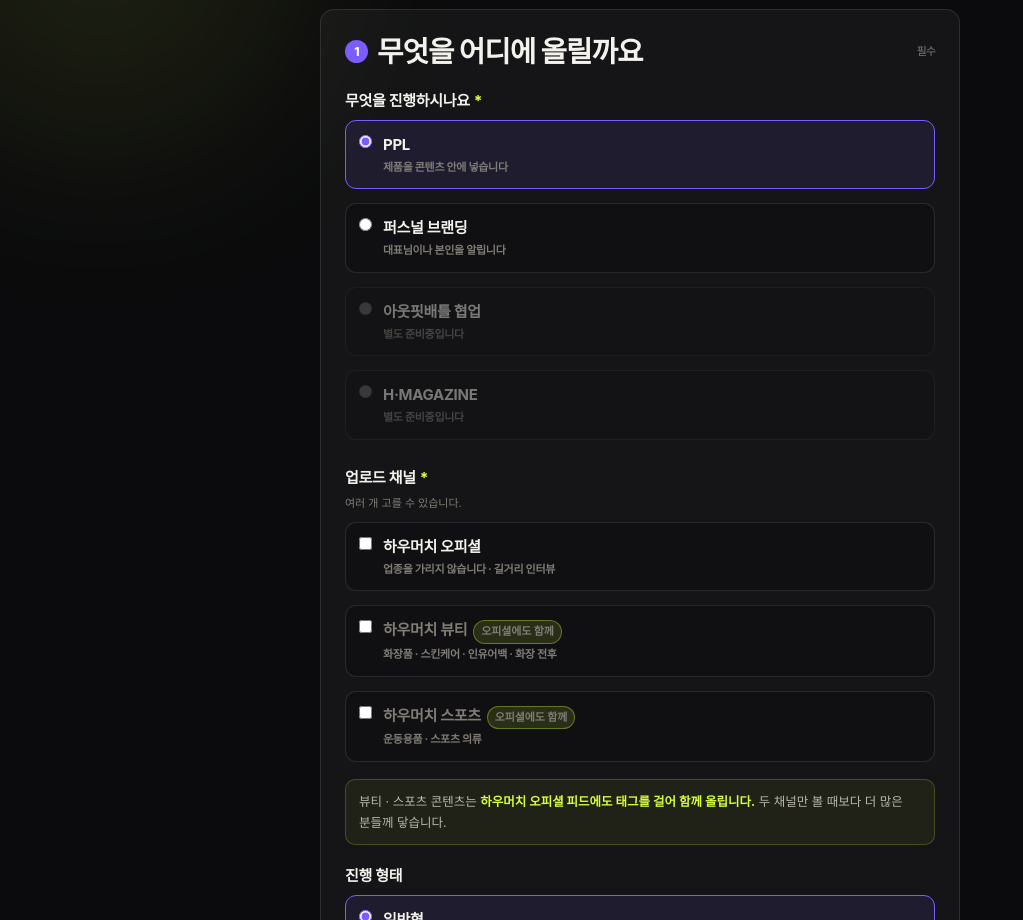
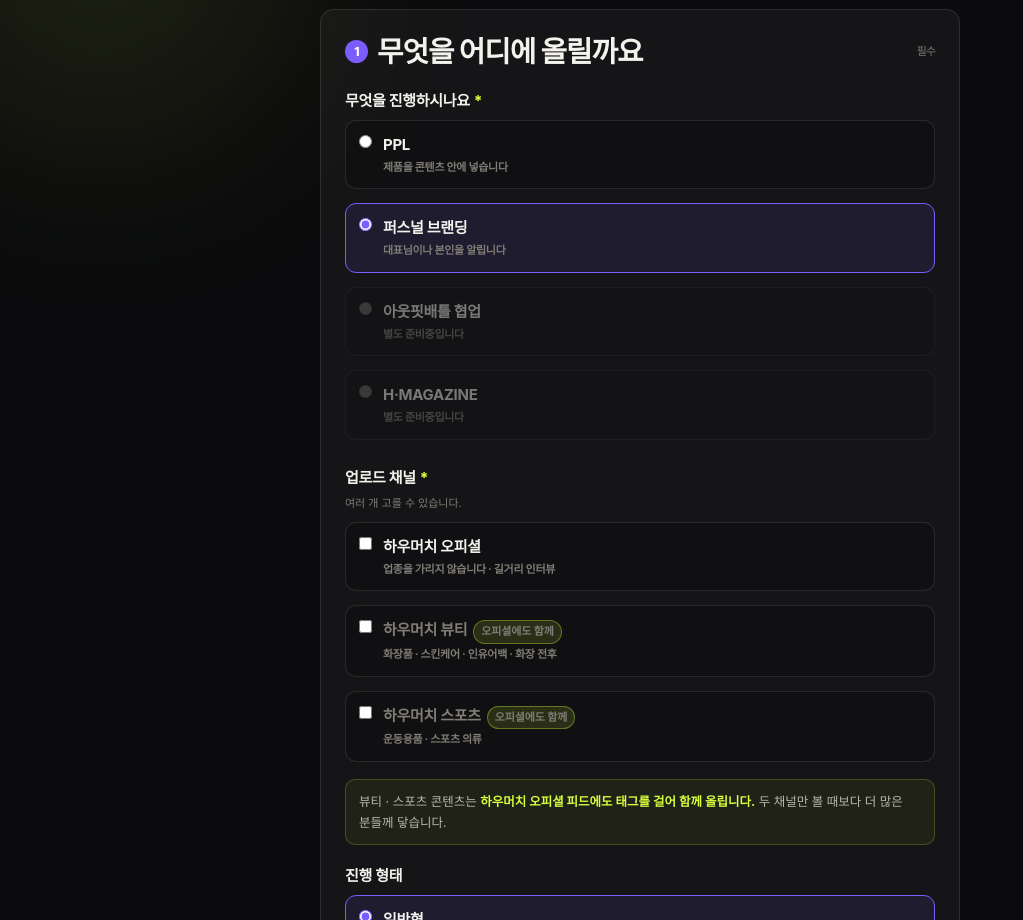
Before and after one commit to jge-cloud/crevit-form-preview, a plain HTML site: page howmuch-ppl/index.html in a window 1280 px wide. Shown: the part 801-1721 px from the top of the page, without its empty margins (0-1023 px from the left). Drawn offline with Linux system fonts and the light colour scheme; a web font is replaced by a local one.

Commit message:
Open review link with personal branding selected

```diff
--- a/howmuch-ppl/index.html
+++ b/howmuch-ppl/index.html
@@ -364,9 +364,9 @@
       <div class="f">
         <label>무엇을 진행하시나요<span class="req">*</span></label>
         <div class="picks" id="adTypePick">
-          <label class="pick on"><input type="radio" name="at" value="ppl" checked>
+          <label class="pick"><input type="radio" name="at" value="ppl">
             <span class="pick-t"><b>PPL</b><span>제품을 콘텐츠 안에 넣습니다</span></span></label>
-          <label class="pick"><input type="radio" name="at" value="pr">
+          <label class="pick on"><input type="radio" name="at" value="pr" checked>
             <span class="pick-t"><b>퍼스널 브랜딩</b><span>대표님이나 본인을 알립니다</span></span></label>
           <!-- 보이되 못 고른다 — 없는 것처럼 감추면 "왜 없냐"는 문의가 따로 온다 -->
           <label class="pick soon"><input type="radio" name="at" value="outfit" disabled>
```
